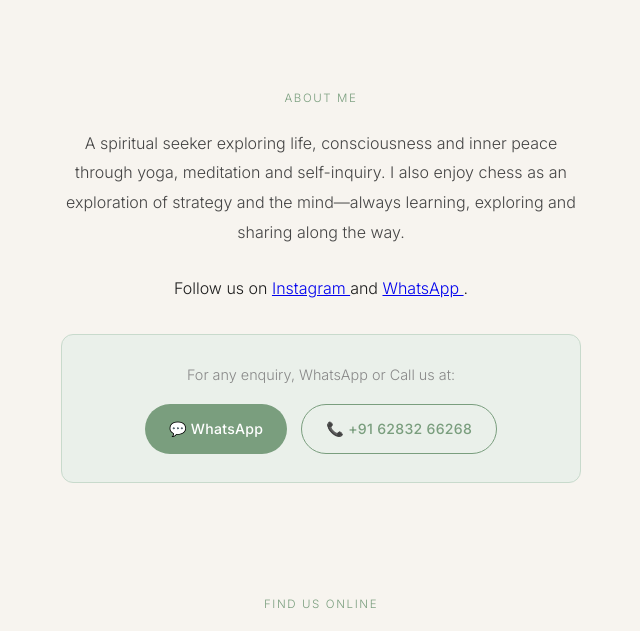
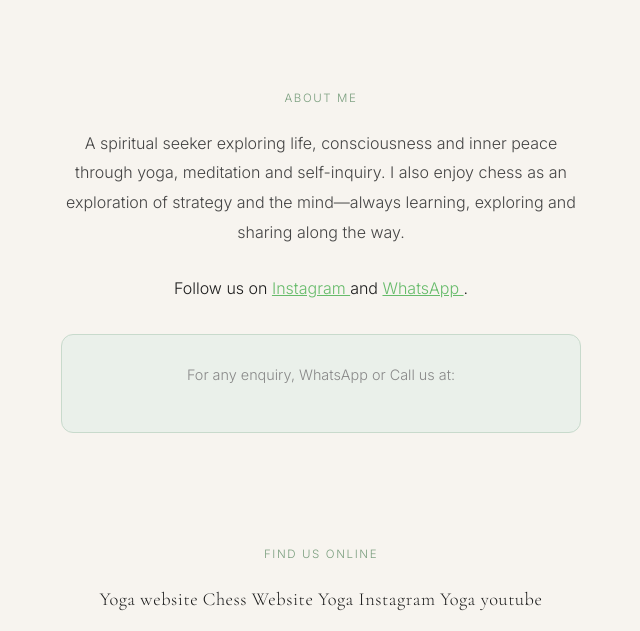
Before and after one commit to anuragpage/go, a plain HTML site: page index.html in a window 1280 px wide. Shown: the part 142-773 px from the top of the page, without its empty margins (319-959 px from the left). Drawn offline with nearby package versions, Linux system fonts and the light colour scheme.

Commit message:
Change Instagram and WhatsApp links to light green
Updated Instagram and WhatsApp links to be light green and removed button elements for a cleaner layout.

```diff
--- a/index.html
+++ b/index.html
@@ -473,17 +473,28 @@
 Prompt: Simple clickable text for Instagram and WhatsApp, without buttons.
 Date: 7 August 2026, India
 -->
+<!--
+Prompt: Make Instagram and WhatsApp clickable text light green.
+Date: 7 August 2026, India
+-->
 
 <p>
   Follow us on
-  <a href="https://www.instagram.com/yogaanurag" target="_blank" rel="noopener noreferrer">
+  <a href="https://www.instagram.com/yogaanurag"
+     target="_blank"
+     style="color: #66BB6A; text-decoration: underline;">
     Instagram
   </a>
   and
-  <a href="https://wa.me/916283266268" target="_blank" rel="noopener noreferrer">
+  <a href="https://wa.me/916283266268"
+     target="_blank"
+     style="color: #66BB6A; text-decoration: underline;">
     WhatsApp
   </a>.
 </p>
+
+<p>
+
 
     <!-- Green highlighted box with contact options -->
     <div class="contact-highlight">
@@ -491,21 +502,7 @@
       <!-- Instruction text above the buttons -->
       <p>For any enquiry, WhatsApp or Call us at:</p>
 
-      <!-- Two buttons side by side -->
-      <div class="action-buttons">
 
-        <!-- WhatsApp button — opens WhatsApp chat in a new tab -->
-        <a href="https://wa.me/916283266268" target="_blank" rel="noopener" class="btn btn-whatsapp">
-          💬 WhatsApp
-        </a>
-
-        <!-- Call button — dials the number directly -->
-        <a href="tel:+916283266268" class="btn btn-call">
-          📞 +91 62832 66268
-        </a>
-
-      </div>
-    </div>
 
   </section>
 
```
